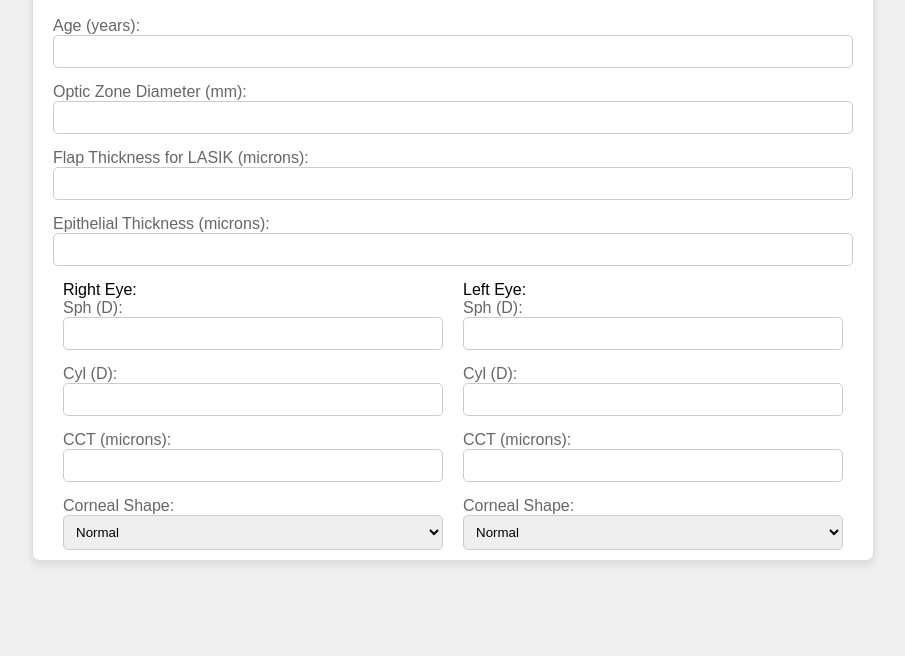
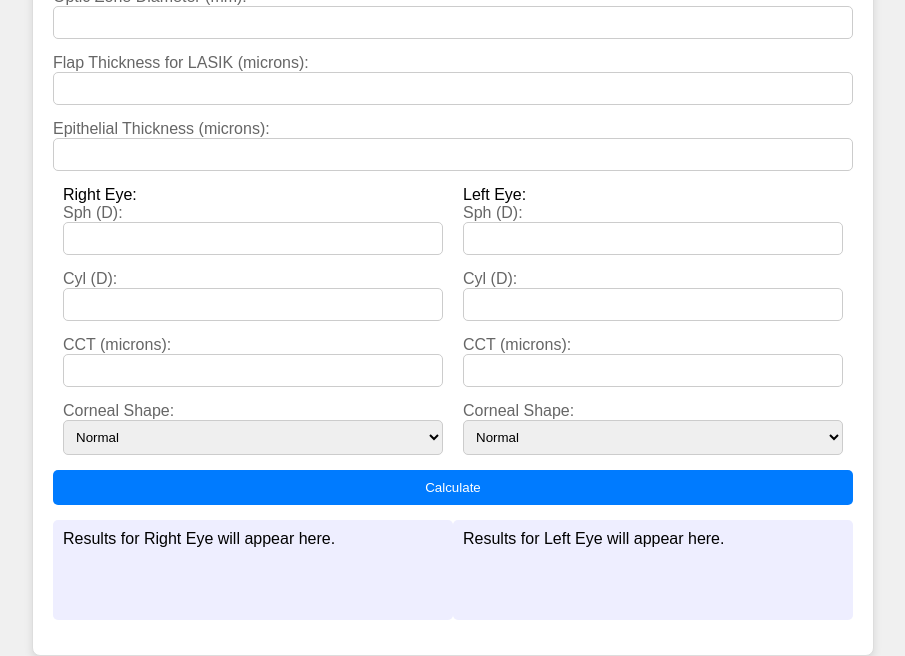
Before and after one commit to TaeKeunToo/LVC_calc, a plain HTML site: page index.html in a window 1280 px wide. Shown: the part 160-816 px from the top of the page, without its empty margins (187-1092 px from the left). Drawn offline with Linux system fonts and the light colour scheme.

Commit message:
Update index.html

```diff
--- a/index.html
+++ b/index.html
@@ -16,7 +16,7 @@
   }
   .calculator {
     width: 800px;
-    max-height: 600px;
+    max-height: 1000px;
     background: #fff;
     border: 1px solid #ddd;
     padding: 20px;
```
